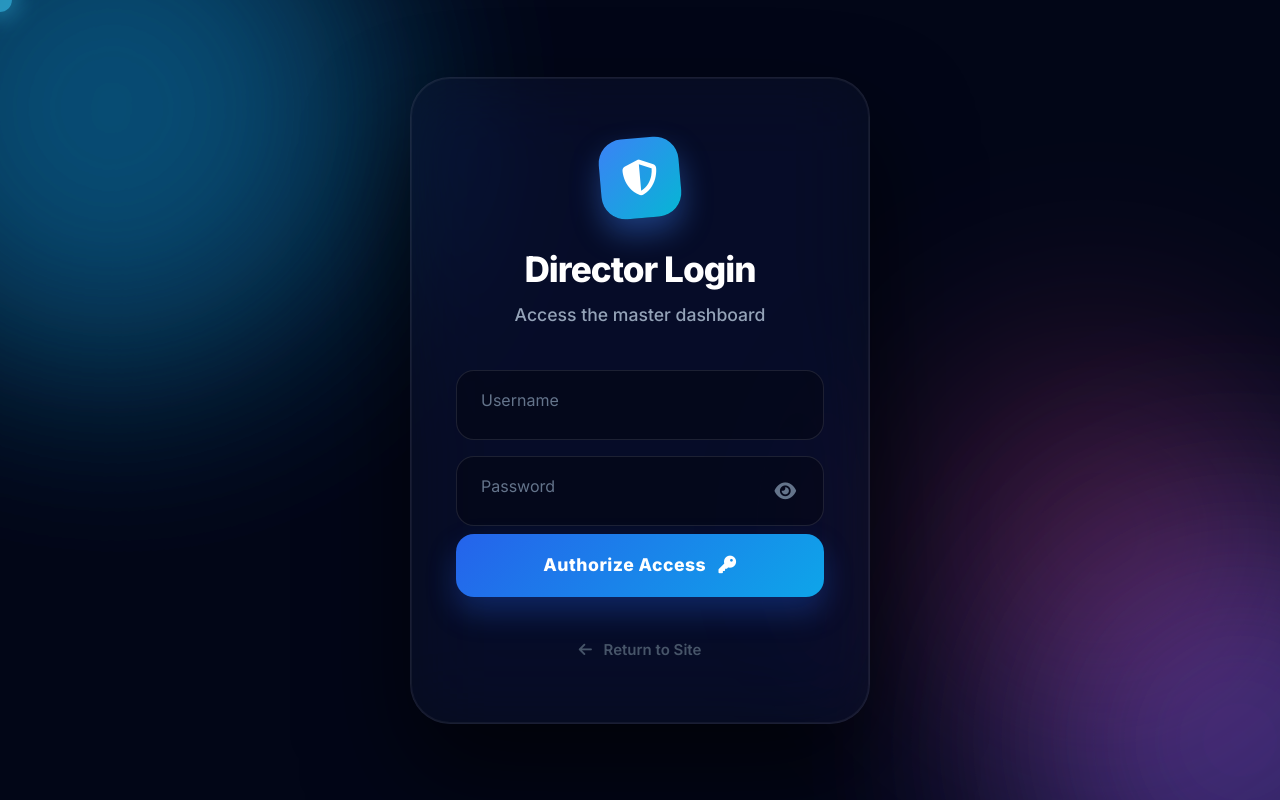
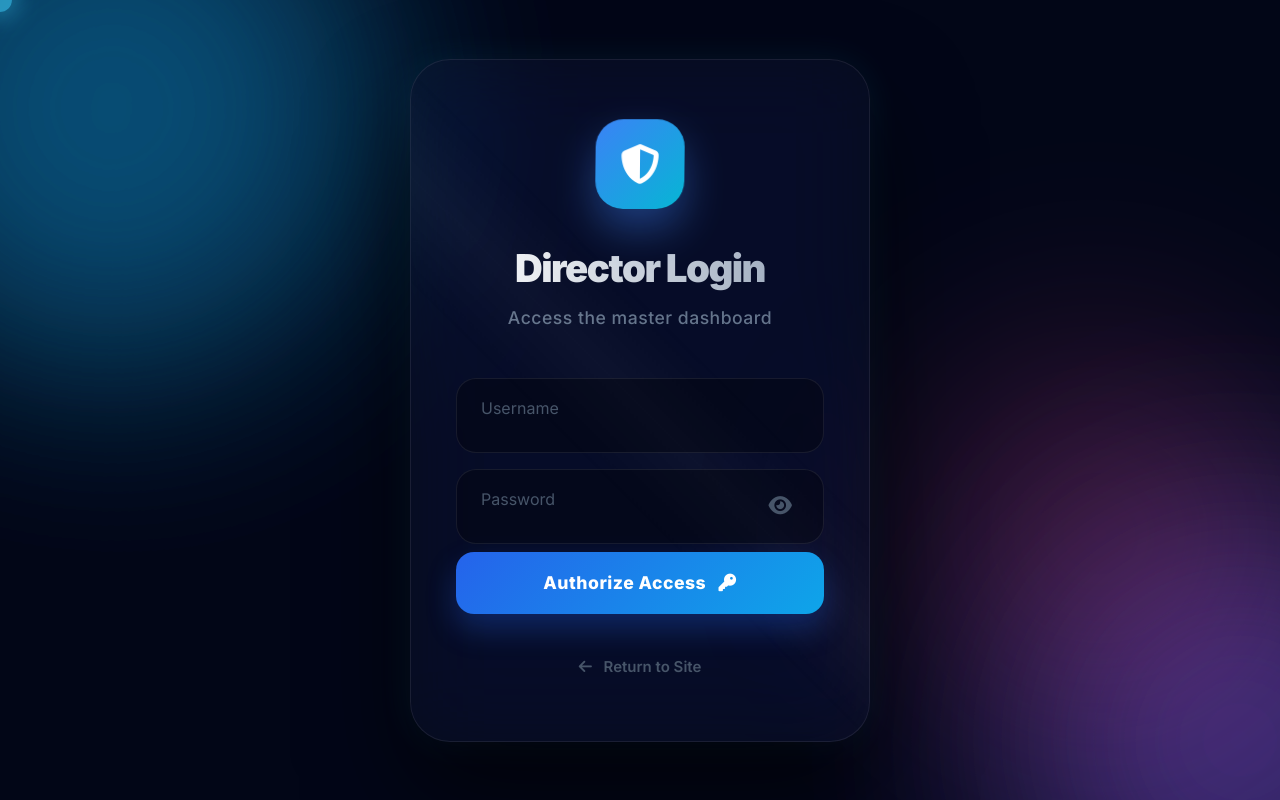
Before and after one commit to navrajsxndhu/webcom-sirsa, a plain HTML site: page client/login.html in a window 1280 px wide. Drawn offline with nearby package versions, Linux system fonts and the light colour scheme; no server answers.

Commit message:
Transform login page with extreme 3D animations and neon creative effects

```diff
--- a/client/login.html
+++ b/client/login.html
@@ -57,8 +57,37 @@
             max-width: 460px;
             text-align: center;
             box-shadow: 0 50px 100px rgba(0,0,0,0.6), inset 0 0 0 1px rgba(255,255,255,0.05);
-            animation: slideIn 1s cubic-bezier(0.16, 1, 0.3, 1) forwards;
+            animation: slideIn 1s cubic-bezier(0.16, 1, 0.3, 1) forwards, cardPulse 8s infinite alternate;
             position: relative;
+            overflow: hidden;
+        }
+
+        /* Continuous Card Shimmer */
+        .login-card::before {
+            content: '';
+            position: absolute;
+            top: -50%;
+            left: -50%;
+            width: 200%;
+            height: 200%;
+            background: linear-gradient(
+                45deg,
+                transparent 45%,
+                rgba(255, 255, 255, 0.03) 50%,
+                transparent 55%
+            );
+            animation: cardShimmer 10s infinite linear;
+            pointer-events: none;
+        }
+
+        @keyframes cardShimmer {
+            from { transform: translateX(-10%) translateY(-10%); }
+            to { transform: translateX(10%) translateY(10%); }
+        }
+
+        @keyframes cardPulse {
+            from { box-shadow: 0 50px 100px rgba(0,0,0,0.6), 0 0 0 rgba(56, 189, 248, 0); }
+            to { box-shadow: 0 50px 100px rgba(0,0,0,0.6), 0 0 40px rgba(56, 189, 248, 0.1); }
         }
 
         @keyframes slideIn {
@@ -67,72 +96,66 @@
         }
 
         .login-card .logo-shield {
-            width: 80px;
-            height: 80px;
+            width: 90px;
+            height: 90px;
             background: linear-gradient(135deg, #3b82f6, #06b6d4);
-            border-radius: 24px;
+            border-radius: 28px;
             display: flex;
             align-items: center;
             justify-content: center;
-            margin: 0 auto 30px;
-            font-size: 36px;
+            margin: 0 auto 35px;
+            font-size: 40px;
             color: white;
-            box-shadow: 0 15px 30px rgba(59, 130, 246, 0.4);
-            transform: rotate(-5deg);
-            transition: all 0.5s var(--apple-spring);
+            box-shadow: 0 20px 40px rgba(59, 130, 246, 0.4);
+            animation: float3D 6s infinite ease-in-out;
+            transform-style: preserve-3d;
         }
 
-        .login-card:hover .logo-shield { transform: rotate(0deg) scale(1.1); }
+        @keyframes float3D {
+            0%, 100% { transform: translateY(0) rotateY(-10deg) rotateX(5deg); }
+            50% { transform: translateY(-15px) rotateY(15deg) rotateX(-10deg); }
+        }
 
-        .login-card h2 { font-weight: 800; letter-spacing: -1px; margin-bottom: 10px; font-size: 2.2rem; }
-        .login-card p { color: #94a3b8; margin-bottom: 40px; font-weight: 500; font-size: 1.1rem; }
+        .login-card h2 { font-weight: 900; letter-spacing: -1.5px; margin-bottom: 12px; font-size: 2.4rem; background: linear-gradient(to right, #fff, #94a3b8); -webkit-background-clip: text; -webkit-text-fill-color: transparent; }
+        .login-card p { color: #64748b; margin-bottom: 45px; font-weight: 500; font-size: 1.1rem; letter-spacing: 0.5px; }
 
         .form-floating > .form-control {
             background: rgba(0,0,0,0.3) !important;
-            border: 1px solid rgba(255,255,255,0.1) !important;
+            border: 1px solid rgba(255,255,255,0.08) !important;
             color: white !important;
-            border-radius: 18px;
+            border-radius: 20px;
             padding: 20px 24px;
-            height: 70px;
-            font-size: 1.1rem;
+            height: 75px;
+            font-size: 1.15rem;
+            transition: all 0.4s cubic-bezier(0.16, 1, 0.3, 1);
         }
 
-        .form-floating > label { color: #64748b; padding-left: 24px; }
+        .form-floating > label { color: #475569; padding-left: 24px; transition: all 0.3s; }
 
         .form-control:focus {
-            border-color: #38bdf8 !important;
-            box-shadow: 0 0 0 5px rgba(56, 189, 248, 0.15) !important;
-            background: rgba(0,0,0,0.4) !important;
+            border-color: rgba(56, 189, 248, 0.5) !important;
+            box-shadow: 0 0 0 1px rgba(56, 189, 248, 0.5), 0 0 30px rgba(56, 189, 248, 0.1) !important;
+            background: rgba(0,0,0,0.5) !important;
+            transform: translateY(-2px);
         }
+
+        .form-control:focus + label { color: #38bdf8 !important; text-shadow: 0 0 10px rgba(56, 189, 248, 0.3); }
 
         .pass-container { position: relative; }
         .pass-toggle {
             position: absolute;
-            right: 20px;
+            right: 22px;
             top: 50%;
             transform: translateY(-50%);
             background: none;
             border: none;
-            color: #64748b;
+            color: #475569;
             z-index: 10;
-            padding: 8px;
-            font-size: 1.2rem;
+            padding: 10px;
+            font-size: 1.3rem;
             transition: all 0.3s;
         }
-        .pass-toggle:hover { color: #38bdf8; }
-
-        .forgot-link {
-            display: inline-block;
-            margin-top: 10px;
-            margin-bottom: 30px;
-            font-size: 14px;
-            color: #38bdf8;
-            font-weight: 600;
-            text-decoration: none;
-            transition: all 0.3s;
-            opacity: 0.8;
-        }
-        .forgot-link:hover { opacity: 1; color: #7dd3fc; text-shadow: 0 0 10px rgba(56, 189, 248, 0.5); }
+        .pass-toggle:hover { color: #38bdf8; transform: translateY(-50%) scale(1.1); }
 
         .login-btn {
             background: linear-gradient(135deg, #2563eb, #0ea5e9);
```
